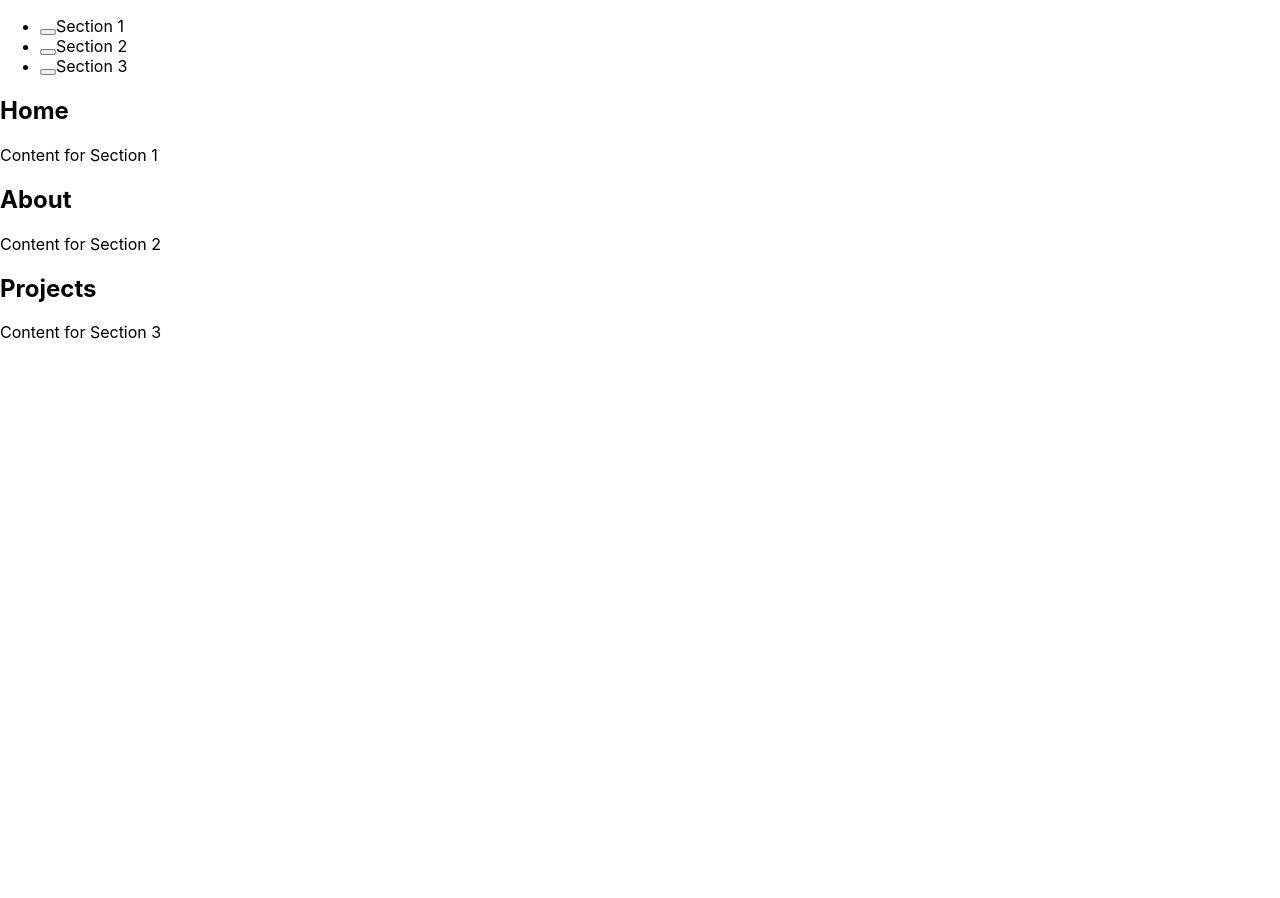
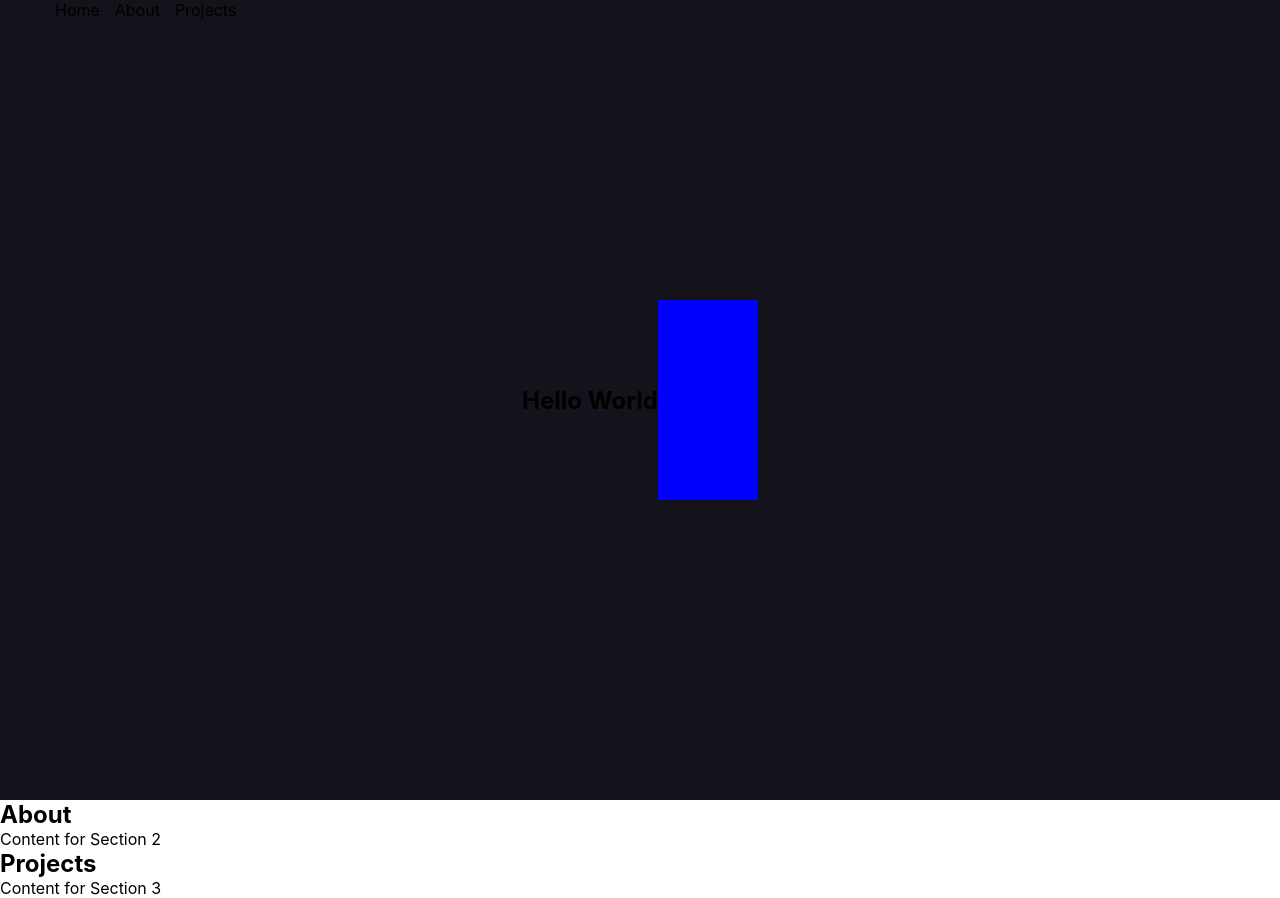
Before and after one commit to RohanFredriksson/RohanFredriksson.github.io, a React (Create React App) app: page / in a window 1280 px wide. Before the commit the page ends 800 px from the top, so only its background shows below. Built offline with nearby package versions, Linux system fonts and the light colour scheme.

Commit message:
Sections will be in their own directory.

```diff
--- a/src/App.js
+++ b/src/App.js
@@ -1,17 +1,16 @@
 import React from "react";
 import { Navigation } from './components/Navigation.jsx';
+
+import { Home } from './sections/Home.jsx';
 
 //import logo from './assets/logo.svg';
 import './App.css';
 
 function App() {
   return (
-    <div>
+    <div style={{overflowX: 'hidden'}}>
       <Navigation/>
-      <section id="home">
-        <h2>Home</h2>
-        <p>Content for Section 1</p>
-      </section>
+      <section id="home"><Home/></section>
       <section id="about">
         <h2>About</h2>
         <p>Content for Section 2</p>
--- a/src/components/Navigation.jsx
+++ b/src/components/Navigation.jsx
@@ -8,13 +8,11 @@ function Navigation() {
   };
 
   return (
-    <nav>
-      <ul>
-        <li> <button onClick={() => scroll('section1')} />Section 1</li>
-        <li> <button onClick={() => scroll('section2')} />Section 2</li>
-        <li> <button onClick={() => scroll('section3')} />Section 3</li>
+      <ul style={{position: 'absolute', height: 100}}>
+        <li onClick={() => scroll('home')}>Home</li>
+        <li onClick={() => scroll('about')}>About</li>
+        <li onClick={() => scroll('projects')}>Projects</li>
       </ul>
-    </nav>
   );
 
 }
--- a/src/index.css
+++ b/src/index.css
@@ -1,3 +1,7 @@
+* {
+  margin: 0;
+}
+
 body {
   margin: 0;
   font-family: -apple-system, BlinkMacSystemFont, 'Segoe UI', 'Roboto', 'Oxygen',
@@ -11,3 +15,21 @@ code {
   font-family: source-code-pro, Menlo, Monaco, Consolas, 'Courier New',
     monospace;
 }
+
+ul {
+  margin: 0px;
+}
+
+ul li {
+  list-style-type: none;
+  float: left;
+  padding-left: 15px;
+}
+
+.container {
+  display: flex;
+  align-items: center;
+  justify-content: center;
+  width: 100%;
+  overflow-x: hidden;
+}
--- /dev/null
+++ b/src/sections/Home.jsx
@@ -0,0 +1,14 @@
+import React from 'react';
+
+const Home = () => {
+
+  return (
+    <div className='container' style={{backgroundColor: '#14131b', width: '100vw', height: '100vh'}}>
+        <h2>Hello World</h2>
+        <div style={{width: '100px', height: '200px', backgroundColor: 'blue'}}></div>
+    </div>
+  );
+
+}
+
+export { Home };
```
